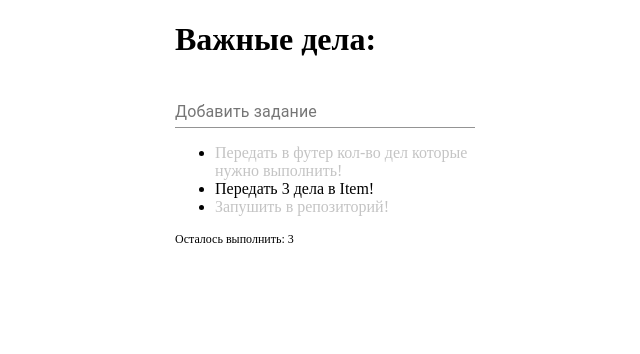
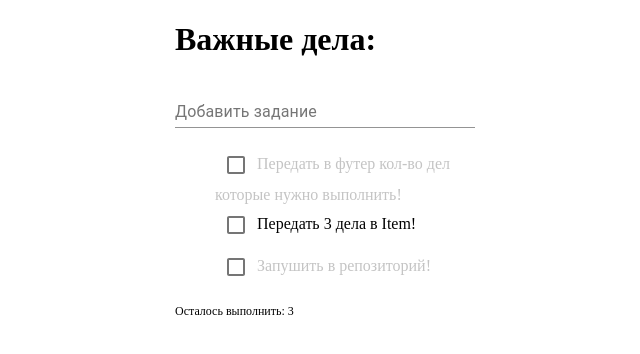
Before and after one commit to WebHeroSchool/toDoSolomon, a React (Create React App) app: page / in a window 1280 px wide. Shown: the top 354 px of the page, without its empty margins (315-955 px from the left). Built offline with nearby package versions, Linux system fonts and the light colour scheme; a web font is replaced by a local one.

Commit message:
тудушка

```diff
--- a/src/components/App/App.module.css
+++ b/src/components/App/App.module.css
@@ -15,6 +15,10 @@
   font-family: "Prosto One";
 }
 
+li {
+  list-style-type: none;
+}
+
 .ItemList {
   font-family: "Prosto One";
 }
--- a/src/components/Item/Item.js
+++ b/src/components/Item/Item.js
@@ -5,7 +5,7 @@ import styles from '../App/App.module.css'
 const Item = ({value, isDone}) => (<span className={
   classNames({
     [styles.ItemList]: true,
-    [styles.item]: true,
+    // [styles.item]: true,
     [styles.done]: isDone
   })
 }>
--- a/src/components/ItemList/ItemList.js
+++ b/src/components/ItemList/ItemList.js
@@ -1,10 +1,41 @@
 import React from "react";
 import Item from "../Item/Item";
+import Checkbox from '@material-ui/core/Checkbox';
 
 const ItemList = ({items}) => (
+
   <ul>
-    {items.map(item => <li key={item.value}><Item value={item.value} isDone={item.isDone}/></li> )}
+    {items.map(item =><li key={item.value}>
+      <Checkbox /><Item value={item.value} isDone={item.isDone}/>
+    </li> )}
   </ul>
 )
 
 export default ItemList;
+
+// export default function Checkboxes() {
+//   const [checked, setChecked] = React.useState(true);
+//
+//   const handleChange = (event) => {
+//     setChecked(event.target.checked);
+//   };
+//
+//   return (
+//     <div>
+//       <li>
+//         <Checkbox
+//           checked={checked}
+//           onChange={handleChange}
+//           inputProps={{ 'aria-label': 'primary checkbox' }}
+//         />
+//       </li>
+//       <li>
+//         <Checkbox
+//           checked={checked}
+//           onChange={handleChange}
+//           inputProps={{ 'aria-label': 'primary checkbox' }}
+//         /> Привет
+//       </li>
+//     </div>
+//   );
+// }
```
